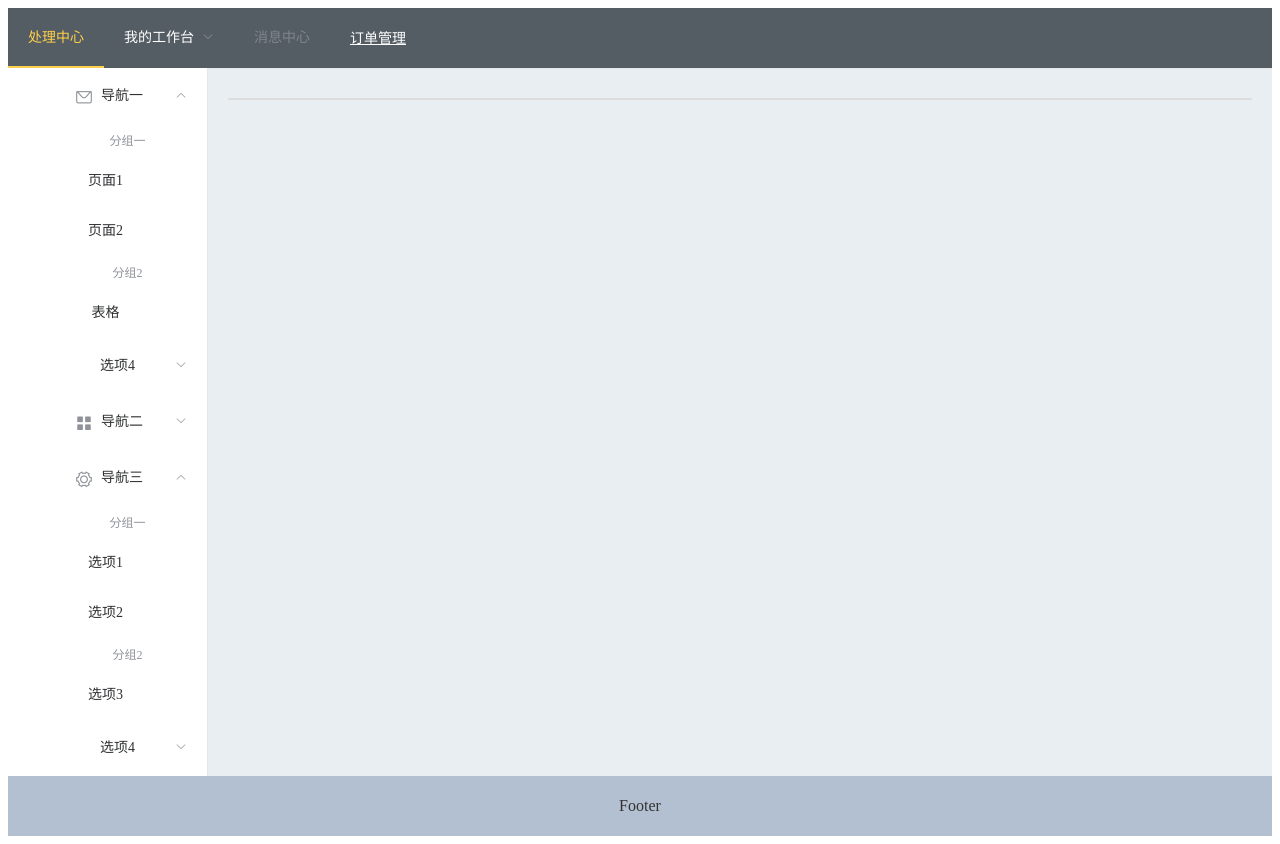
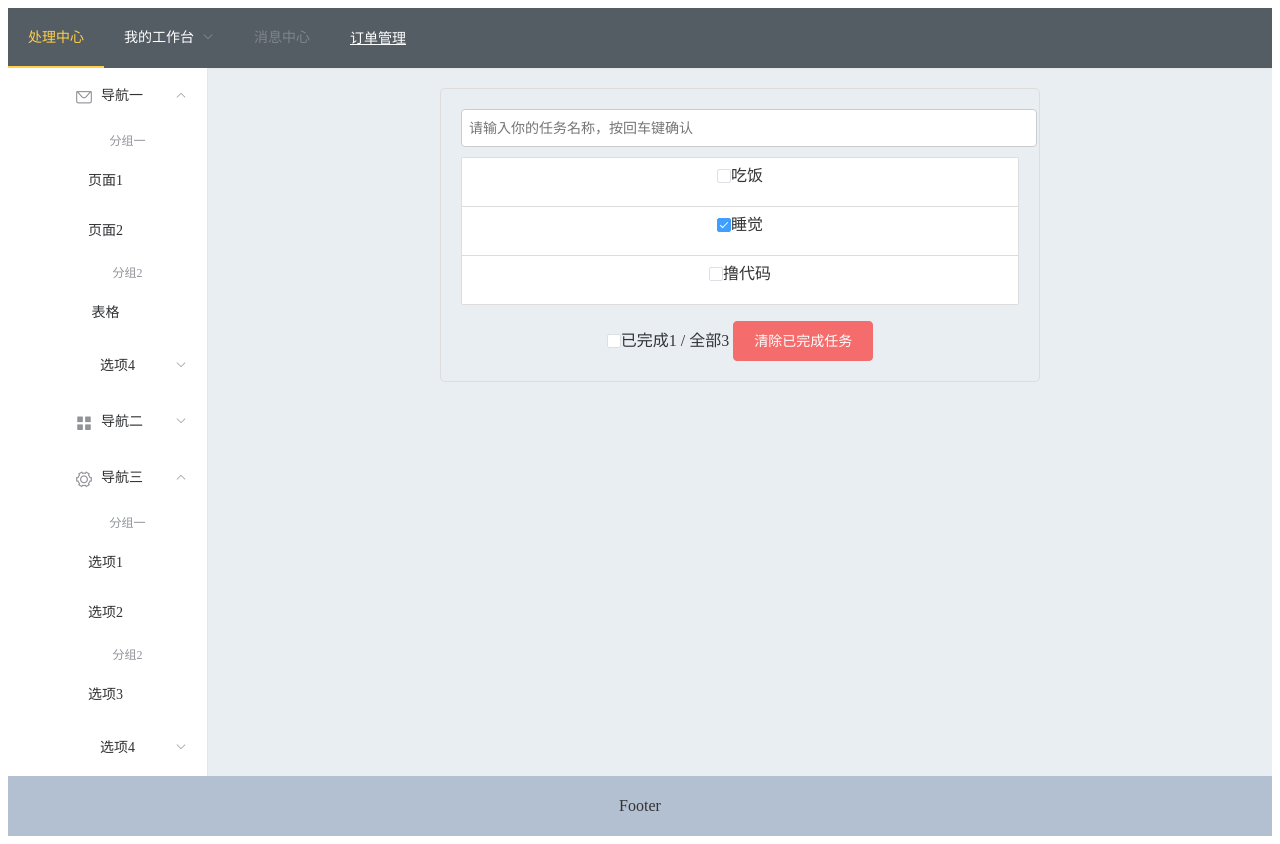
Before and after one commit to xp-zhao/learn-vue, a Vue app: page /#/todoList in a window 1280 px wide. Built offline with nearby package versions, Linux system fonts and the light colour scheme.

Commit message:
添加todoList示例

```diff
--- /dev/null
+++ b/src/components/todoList/AppTodoList.vue
@@ -0,0 +1,61 @@
+<!-- app -->
+<template>
+  <div class="todo-container">
+    <div class="todo-wrap">
+      <todo-header :addTodo='addTodo'/>
+      <todo-list :todos='todos' :deleteTodo='deleteTodo'/>
+      <todo-footer :todos="todos" :deleteCompleteTodos='deleteCompleteTodos' :selectAllTodos='selectAllTodos'/>
+    </div>
+  </div>
+</template>
+
+<script>
+import TodoHeader from './TodoHeader.vue'
+import TodoList from './TodoList.vue'
+import TodoFooter from './TodoFooter.vue'
+
+export default {
+  components: {
+    TodoHeader,
+    TodoList,
+    TodoFooter
+  },
+  data () {
+    return {
+      todos: [
+        {title: '吃饭', complete: false},
+        {title: '睡觉', complete: true},
+        {title: '撸代码', complete: false}
+      ]
+    }
+  },
+  methods: {
+    addTodo (todo) {
+      this.todos.unshift(todo)
+    },
+    deleteTodo (index) {
+      this.todos.splice(index, 1)
+    },
+    // 删除所有选中的 todo
+    deleteCompleteTodos () {
+      this.todos = this.todos.filter(todo => !todo.complete)
+    },
+    // 全选/全不选
+    selectAllTodos (check) {
+      this.todos.forEach(todo => { todo.complete = check })
+    }
+  }
+}
+</script>
+<style scoped>
+/*app*/
+  .todo-container {
+    width: 600px;
+    margin: 0 auto;
+  }
+  .todo-container .todo-wrap {
+    padding: 20px;
+    border: 1px solid #ddd;
+    border-radius: 5px;
+  }
+</style>
--- /dev/null
+++ b/src/components/todoList/TodoFooter.vue
@@ -0,0 +1,42 @@
+<!-- todofooter -->
+<template>
+  <div class="todo-footer">
+    <label>
+      <el-checkbox v-model="isAllCheck"/>
+    </label>
+    <span>
+      <span>已完成{{completeSize}}</span> / 全部{{todos.length}}
+    </span>
+    <el-button type="danger" v-show="completeSize" @click="deleteCompleteTodos">清除已完成任务</el-button>
+  </div>
+</template>
+
+<script>
+export default {
+  props: {
+    todos: Array,
+    deleteCompleteTodos: Function,
+    selectAllTodos: Function
+  },
+  data () {
+    return {
+    }
+  },
+  computed: {
+    completeSize () {
+      return this.todos.reduce((preTotal, todo) => preTotal + (todo.complete ? 1 : 0), 0)
+    },
+    isAllCheck: {
+      get () {
+        return this.completeSize === this.todos.length && this.completeSize > 0
+      },
+      set (value) { // value 是当前 checkbox 最新的值
+        this.selectAllTodos(value)
+      }
+    }
+  }
+}
+</script>
+<style scoped>
+/*footer*/
+</style>
--- /dev/null
+++ b/src/components/todoList/TodoHeader.vue
@@ -0,0 +1,54 @@
+<!-- todoheader -->
+<template>
+  <div class="todo-header">
+    <input type="text" placeholder="请输入你的任务名称，按回车键确认" v-model="title" @keyup.enter="addItem"/>
+  </div>
+</template>
+
+<script>
+export default {
+  props: {
+    addTodo: Function
+  },
+  data () {
+    return {
+      title: ''
+    }
+  },
+  methods: {
+    addItem () {
+      // 1.检查输入的合法性
+      const title = this.title.trim()
+      if (!title) {
+        alert('请输入')
+        return
+      }
+      // 2.根据输入生成一个 todo 对象
+      const todo = {
+        title,
+        complete: false
+      }
+      // 3.将 todo 对象添加到 todos
+      this.addTodo(todo)
+      // 4.清除输入
+      this.title = ''
+    }
+  }
+}
+</script>
+<style scoped>
+/*header*/
+  .todo-header input {
+    width: 560px;
+    height: 28px;
+    font-size: 14px;
+    border: 1px solid #ccc;
+    border-radius: 4px;
+    padding: 4px 7px;
+  }
+  .todo-header input:focus {
+    outline: none;
+    border-color: rgba(82, 168, 236, 0.8);
+    box-shadow: inset 0 1px 1px rgba(0, 0, 0, 0.075), 0 0 8px rgba(82, 168, 236, 0.6);
+  }
+</style>
--- a/src/components/todoList/TodoItem.vue
+++ b/src/components/todoList/TodoItem.vue
@@ -2,10 +2,10 @@
 <template>
   <li @mouseenter='handleShow(true)' @mouseleave='handleShow(false)' :style="{background: bgColor}">
     <label>
-      <input type="checkbox" v-model="todo.complete"/>
+      <el-checkbox v-model="todo.complete"/>
       <span>{{todo.title}}</span>
     </label>
-    <button class="btn btn-danger" v-show="isShow" @click="deleteItem">删除</button>
+    <el-button type="danger" v-show="isShow" @click="deleteItem">删除</el-button>
   </li>
 </template>
 
@@ -45,22 +45,18 @@ export default {
 /*item*/
   li {
     list-style: none;
-    height: 36px;
+    height: 48px;
     line-height: 36px;
     padding: 0 5px;
     border-bottom: 1px solid #ddd;
   }
-  /* li label {
-    float: left;
-    cursor: pointer;
-  } */
   li label li input {
     vertical-align: middle;
     margin-right: 6px;
     position: relative;
     top: -1px;
   }
-  li button {
+  .el-button {
     float: right;
     margin-top: 3px;
   }
--- a/src/router/router.js
+++ b/src/router/router.js
@@ -4,7 +4,7 @@ import VueRouter from 'vue-router';
 import View1 from '../components/page/Page1.vue'
 import View2 from '../components/page/Page2.vue'
 import Table from '../components/page/Table.vue'
-import TodoList from '../components/todoList/TodoList.vue'
+import TodoList from '../components/todoList/AppTodoList.vue'
 
 Vue.use(VueRoute)
 
```
